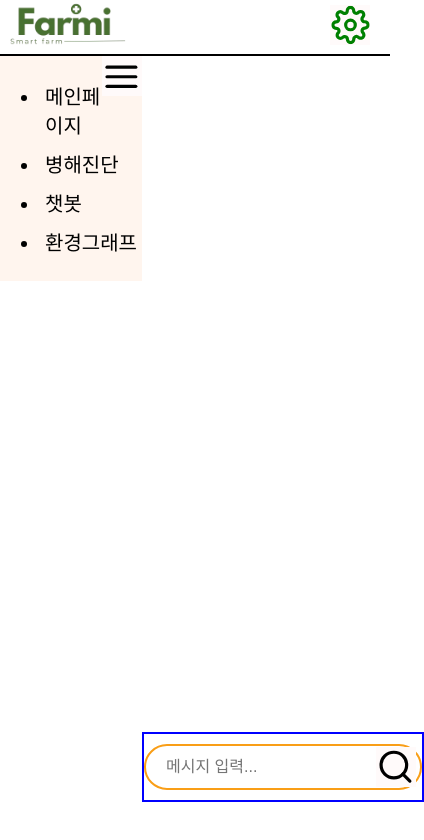
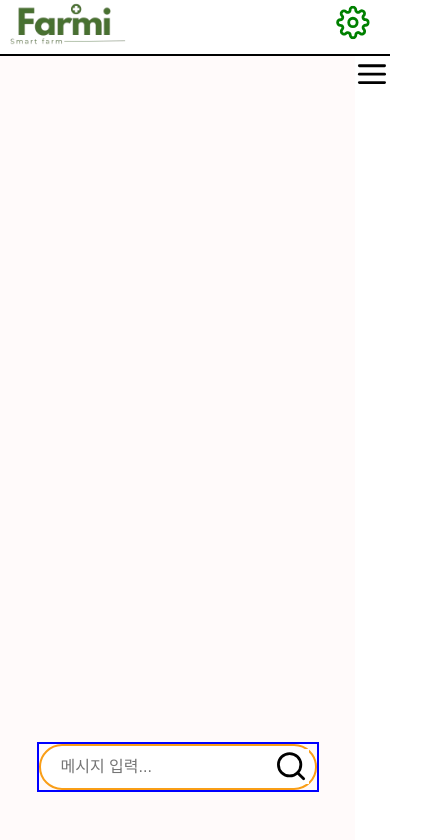
Before and after one commit to sojaeheon/smartfarm, a Vue app in the folder frontend/: page / in a window 390 px wide. Shown: the top 840 px of the page, 424 px wide, since content can reach past the window. Built offline with nearby package versions, Linux system fonts and the light colour scheme.

Commit message:
modified:   frontend/node_modules/.cache/eslint/af4f82ae.json 	modified:   frontend/src/App.vue 	modified:   frontend/src/components/AppChatbot.vue

```diff
--- a/frontend/src/App.vue
+++ b/frontend/src/App.vue
@@ -1,8 +1,8 @@
 <template> <!--HTML짜는 곳-->
   <header><img src="./assets/Farmi.svg" alt="farmi" height="50vh"></header>
+  <button id="menu-button" v-if="isMobile" @click="toggleShow"></button>
   <nav class="menu">
-    <button id="menu-button" v-if="isMobile" @click="toggleShow"></button>
-    <div :id="{'nav-mobile': show}" >
+    <div :id="isMobile ? 'nav-mobile' : 'nav-desktop'" >
       <ul v-if="show">
         <li><a href="#"></a>메인페이지</li>
         <li><a href="#"></a>병해진단</li>
@@ -14,14 +14,7 @@
     </div>
   </nav>
   <main class="main">
-    <div>
-      <button id="search-list"></button>
-    </div>
-    <div id="chat">
-      <div class="search">
-        <AppChatbot />
-      </div>
-    </div>
+    <AppChatbot />
   </main>
 </template>
 
@@ -34,16 +27,20 @@ export default{
   data(){
     return {
       show: true,
-      isMobile: false,
-      menuVisible: false
+      isMobile: false
     }
   },
   methods: {
     toggleShow(){
       this.show =! this.show;
     },
-    checkIfMobile(){
-      this.isMobile=window.innerWidth < 768;
+    checkIfMobile() {
+      this.isMobile = window.innerWidth < 768;  // 화면 크기에 따라 모바일 여부 판단
+      if (!this.isMobile) {
+        this.show = true;  // PC에서는 항상 메뉴가 보여야 함
+      } else {
+        this.show = false; // 모바일에서는 숨김 상태로 시작
+      }
     }
   },
   mounted() {
@@ -69,6 +66,9 @@ header {
   border-bottom: 2px solid black;
   padding-left: 1.5vw;
 }
+nav {
+  border-right: 1px solid gray;
+}
 ul {
   /*list-style-type: none;*/
   font-size: 125%;
@@ -81,46 +81,29 @@ a {
   color: inherit;
 }
 button {
-  width: 40px;
-  height: 40px;
-  background-color: snow;
+  width: 35px;
+  height: 35px;
+  background-color: white;
   background-size: cover;
   border: none;
-}
-.search{
-  position: absolute;
-  justify-content: center;
-  bottom: 5vh;
-  border: 2px solid blue;
 }
 .menu, .main {
   display: inline-block;
 }
 .menu {
   float: left;
-  background-color: seashell;
+  background-color: snow;
 }
 .main {
+  display: flex;
+  justify-content: center; /* 가로축 중앙 정렬 */
+  align-items: center; /* 세로축 중앙 정렬 */
+  height: 100vh; /* 화면 전체 높이를 차지하도록 설정 */
   background-color: snow;
-}
-.bg-red {
-  padding: 5px;
-  text-align: center;
-  color: white;
-  background-color: #F99E17;
 }
 #menu-button {
   float: right;
   top: 5px;
   background-image: url('./assets/menu.svg');
 }
-#show {
-  background-image: url('./assets/log-in.svg');
-}
-#search-list {
-  position: fixed;
-  top: 5px;
-  right: 20px;
-  background-image: url('./assets/settings.svg'); /*검색기록 이미지 찾기*/
-}
 </style>
--- a/frontend/src/components/AppChatbot.vue
+++ b/frontend/src/components/AppChatbot.vue
@@ -1,5 +1,8 @@
 <template>
   <div class="chat-bot">
+    <div>
+      <button id="search-list"></button>
+    </div>
     <div class="messages">
       <div v-for="message in messages" :key="message.id" class="message">
         <div :class="`message-${message.sender}`">{{ message.text }}</div>
@@ -62,6 +65,16 @@ export default {
 /* 여기에 챗봇 스타일 추가 */
 .chat-bot {
   margin: 10px 0; /*위 아래 여백*/
+  position: absolute;
+  justify-content: center;
+  bottom: 5vh;
+  border: 2px solid blue;
+}
+#search-list {
+  position: fixed;
+  top: 5px;
+  right: 20px;
+  background-image: url('../assets/settings.svg'); /*검색기록 이미지 찾기*/
 }
 .chat-bot input{
   height: 5vh;
@@ -73,8 +86,8 @@ export default {
 }
 .chat-bot button {
   position: absolute;
-  right: 1.5vw;
-  bottom: 1.5vh;
+  right: 2vw;
+  top: 5px;
   background-image: url('../assets/search.svg');
 }
 </style>
```
